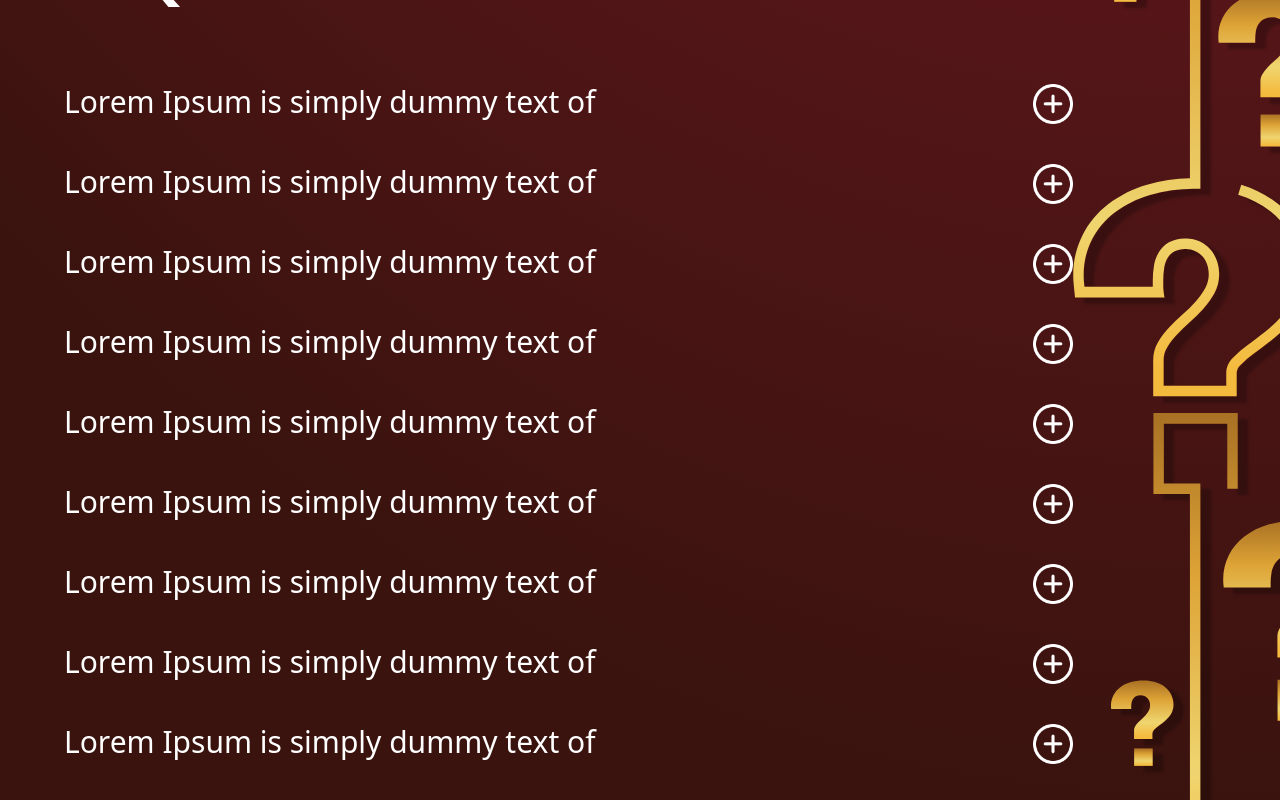
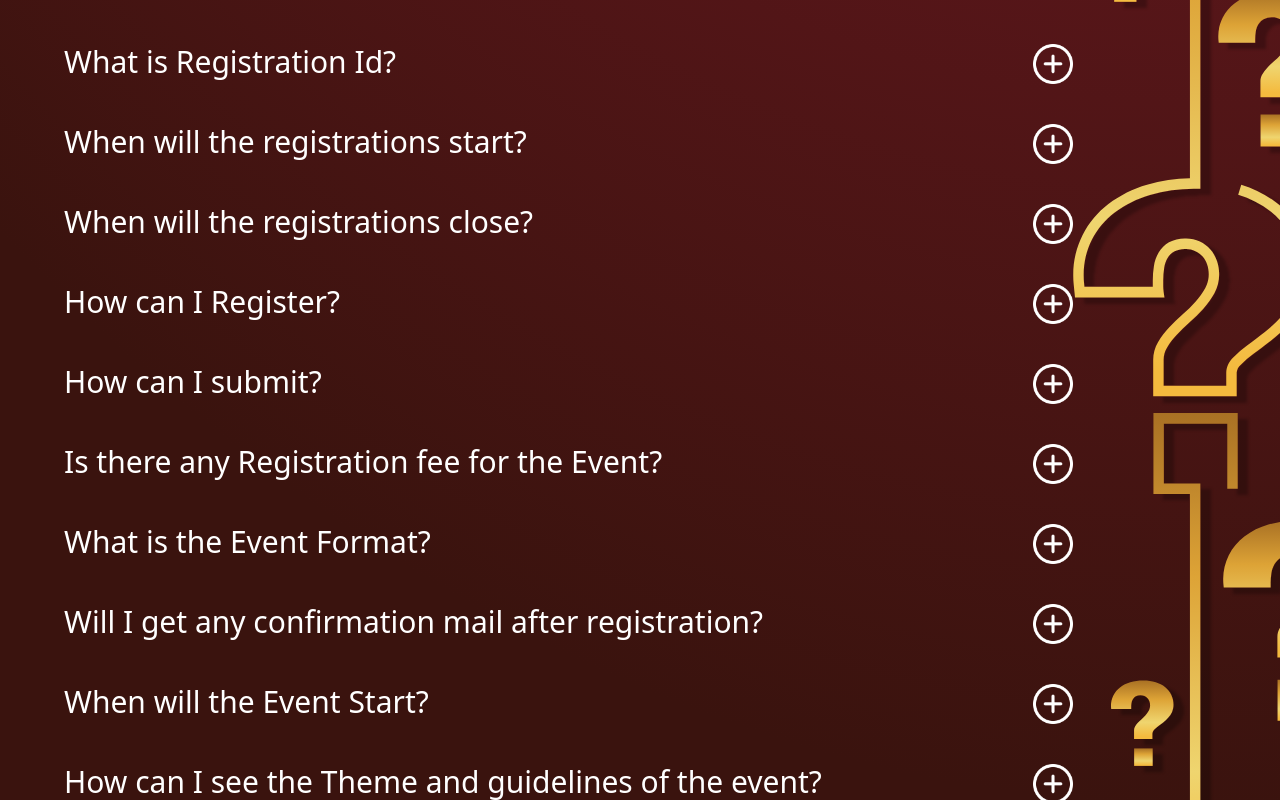
Before and after one commit to SohinijRover/KSTAR-v2.0, a React (Create React App) app: page / in a window 1280 px wide. Shown: the part 3580-4380 px from the top of the page. Built offline with nearby package versions, Linux system fonts and the light colour scheme; the HTML template or start-up script is replaced by a standard one.

Commit message:
update faq

```diff
--- a/src/components/Home/FAQ/FAQ.js
+++ b/src/components/Home/FAQ/FAQ.js
@@ -5,48 +5,53 @@ function FAQ() {
   const [faq] = useState([
     {
       id: 1,
-      ques: "Lorem Ipsum is simply dummy text of",
-      ans: "Lorem Ipsum is simply dummy text of printing and typesetting industry",
+      ques: "What is Registration Id?",
+      ans: "-> Your University Roll No. provided by you at the time of registration will be considered as the Registration Id of KSTAR.",
     },
     {
       id: 2,
-      ques: "Lorem Ipsum is simply dummy text of",
-      ans: "Lorem Ipsum is simply dummy text of printing and typesetting industry",
+      ques: "When will the registrations start?",
+      ans: "-> The registration of the event will start from 16th Dec 2023, 12PM.",
     },
     {
       id: 3,
-      ques: "Lorem Ipsum is simply dummy text of",
-      ans: "Lorem Ipsum is simply dummy text of printing and typesetting industry",
+      ques: "When will the registrations close?",
+      ans: "-> The registrations of the event will close on 24th Dec 2023, 10AM",
     },
     {
       id: 4,
-      ques: "Lorem Ipsum is simply dummy text of",
-      ans: "Lorem Ipsum is simply dummy text of printing and typesetting industry",
+      ques: "How can I Register?",
+      ans: "-> You can register using the Register Now buttons on the Homepage, irrespective of the categories",
     },
     {
       id: 5,
-      ques: "Lorem Ipsum is simply dummy text of",
-      ans: "Lorem Ipsum is simply dummy text of printing and typesetting industry",
+      ques: "How can I submit?",
+      ans: "-> You can find the Submit Here button inside Every Event Cards, after the release of Theme on 25th Dec, 2023. Please follow the guidelines for upload format and size restrictions with respect to Categories.",
     },
     {
       id: 6,
-      ques: "Lorem Ipsum is simply dummy text of",
-      ans: "Lorem Ipsum is simply dummy text of printing and typesetting industry",
+      ques: "Is there any Registration fee for the Event?",
+      ans: "-> The event is absolutely free and exclusively for 1st Year UG/PG students of KIIT.",
     },
     {
       id: 7,
-      ques: "Lorem Ipsum is simply dummy text of",
-      ans: "Lorem Ipsum is simply dummy text of printing and typesetting industry",
+      ques: "What is the Event Format?",
+      ans: "-> The format of the event is 72 Hour Challenge i.e A theme will be given to you at the start of the event and you need to submit your entry within the designated time limit.",
     },
     {
       id: 8,
-      ques: "Lorem Ipsum is simply dummy text of",
-      ans: "Lorem Ipsum is simply dummy text of printing and typesetting industry",
+      ques: "Will I get any confirmation mail after registration?",
+      ans: "-> Unfortunately, NO! However, for any official updates regarding the event, kindly follow @ksacofficial on Facebook, Instagram and Twitter.",
     },
     {
       id: 9,
-      ques: "Lorem Ipsum is simply dummy text of",
-      ans: "Lorem Ipsum is simply dummy text of printing and typesetting industry",
+      ques: "When will the Event Start?",
+      ans: "-> The event will start on 25th Dec 2023, 00:00 hours and ends on 27th Dec, 23:59 hours",
+    },
+    {
+      id: 10,
+      ques: "How can I see the Theme and guidelines of the event?",
+      ans: "-> As you know it is a 72 Hour Challenge, the theme and the guidelines to participate and submit your entry will be opened on 25th Dec 2023, 00:00 hours.",
     },
   ]);
   return (
```
